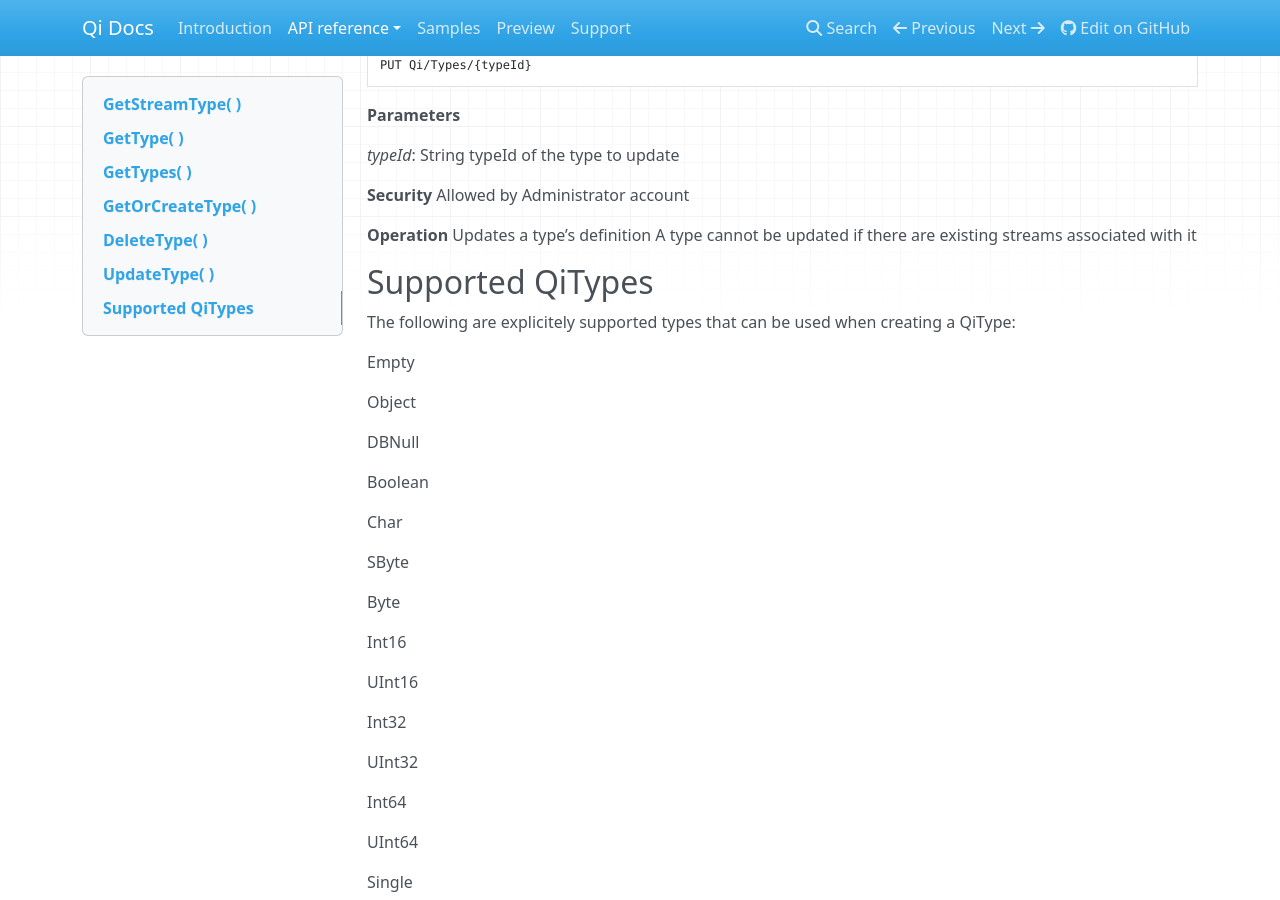
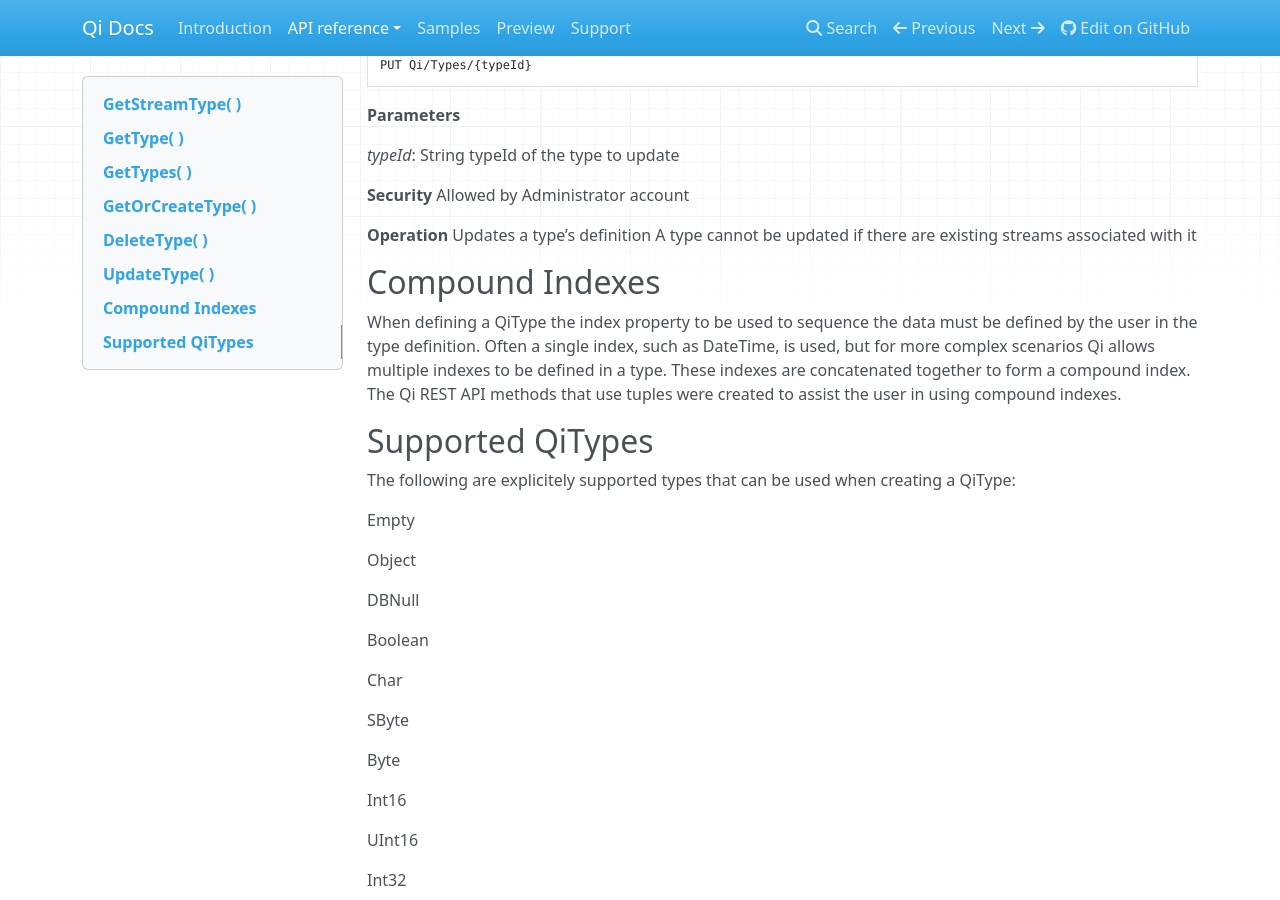
Before and after one commit to ssuryanarayanan/Qi-Docs, an MkDocs documentation site: the page built from docs/QiTypes.md, in a window 1280 px wide and 900 px high, scrolled down 3101 px. Built offline with MkDocs 1.6.1, drawn with Linux system fonts in a browser that asks for light colours; nearby versions of some CDN libraries; old or Windows-style settings are respelled for this version of MkDocs.

Commit message:
Update QiTypes.md

```diff
--- a/docs/QiTypes.md
+++ b/docs/QiTypes.md
@@ -154,6 +154,10 @@
 Updates a type’s definition
 A type cannot be updated if there are existing streams associated with it
 
+## Compound Indexes
+
+When defining a QiType the index property to be used to sequence the data must be defined by the user in the type definition. Often a single index, such as DateTime, is used, but for more complex scenarios Qi allows multiple indexes to be defined in a type. These indexes are concatenated together to form a compound index. The Qi REST API methods that use tuples were created to assist the user in using compound indexes.
+
 ##Supported QiTypes
 
 The following are explicitely supported types that can be used when creating a QiType:
```
